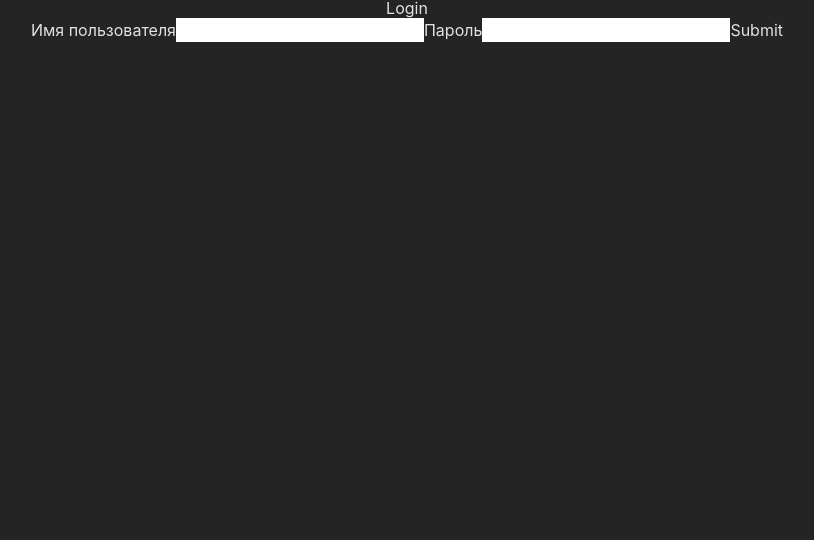
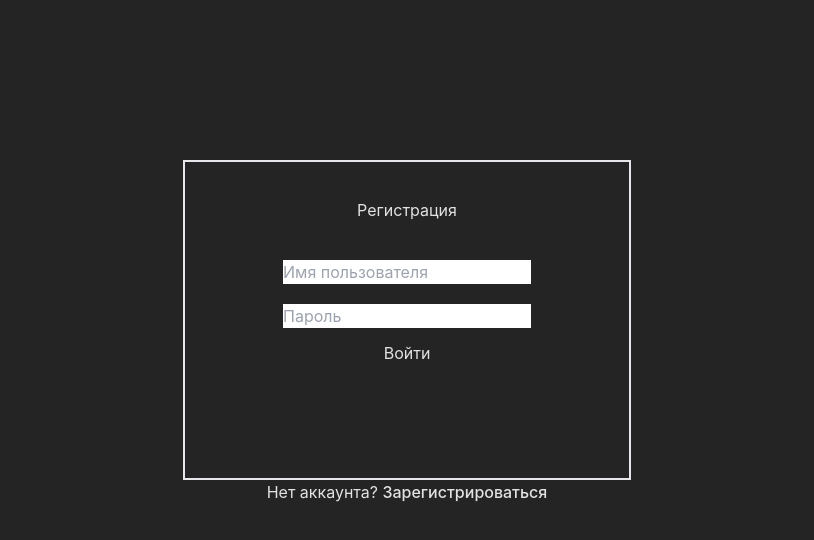
Before and after one commit to johnpii/lazyhome, a React (Create React App) app in the folder frontend/: page /login in a window 1280 px wide. Shown: the top 540 px of the page, without its empty margins (233-1047 px from the left). Built offline with nearby package versions, Linux system fonts and the light colour scheme.

Commit message:
feat: create Login component

```diff
--- a/frontend/src/components/auth/Login.jsx
+++ b/frontend/src/components/auth/Login.jsx
@@ -1,41 +1,49 @@
 import { useState, useEffect } from "react";
-import axios from "axios";
 import { useNavigate, Link } from "react-router-dom";
+import { login } from "../../http/post";
 
 const Login = () => {
   const [username, setUsername] = useState("");
   const [password, setPassword] = useState("");
   const submit = async (e) => {
     e.preventDefault();
-    try {
-      await axios.post("/", {
-        username,
-        password,
-      });
-    } catch (e) {
-      console.log(e);
-    }
   };
 
   return (
     <>
-      <h1>Login</h1>
-      <form action="POST">
-        <label htmlFor="name">Имя пользователя</label>
+      <form className="max-w-md h-80 flex flex-col border-2 text-left mx-auto mt-40">
+        <h1 className="text-center mt-10">Регистрация</h1>
+        <div className="mt-10 mx-auto">
           <input
+            className=""
             type="text"
             name="nickname"
+            placeholder="Имя пользователя"
             onChange={(e) => setUsername(e.target.value)}
           />
-        <label htmlFor="password">Пароль</label>
+        </div>
+        <div className="mt-5 mx-auto">
           <input
             type="password"
             name="password"
-          text
+            placeholder="Пароль"
             onChange={(e) => setPassword(e.target.value)}
           />
-        <input type="submit" onClick={() => submit()} />
+        </div>
+        <button
+          className="mx-auto mt-3"
+          type="submit"
+          onClick={(e) => {
+            e.preventDefault();
+            login(username, password);
+          }}
+        >
+          Войти
+        </button>
       </form>
+      <p>
+        Нет аккаунта? <Link to="/registration">Зарегистрироваться</Link>
+      </p>
     </>
   );
 };
```
Lines whose indentation alone changed are shown as unchanged.
